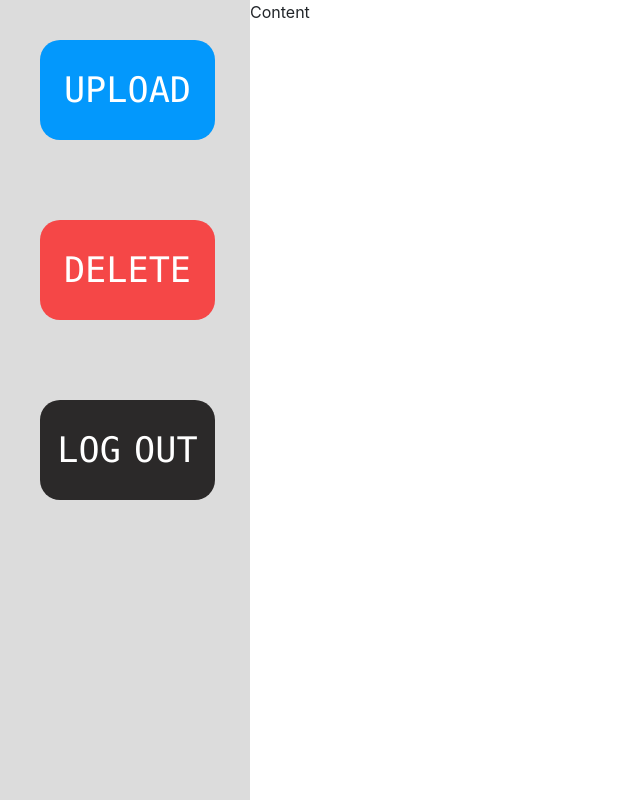
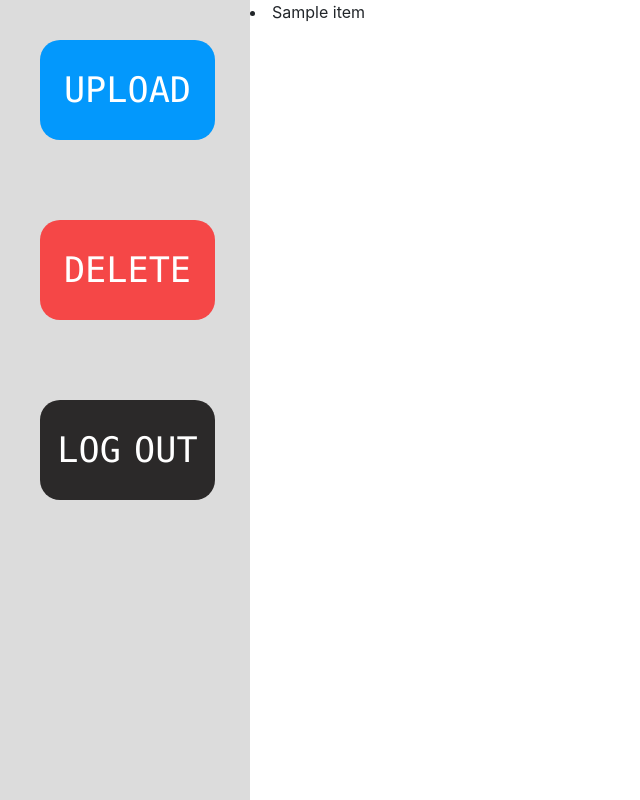
Before and after one commit to CSEC380-Group-12/CSEC380-Final-Project, a Flask app: template src/webapp/templates/home.html in a window 1280 px wide. Shown: the whole page, without its empty margins (0-640 px from the left). Run offline with Flask 2, Linux system fonts and the light colour scheme; the template is opened without the code that fills it: most values are stand-ins (such as "Sample title", 1, 10 or a date in 2020); parts of the project's set-up code (start-up, migrations or seed data) failed here and were passed over; some libraries are stand-ins or nearby versions.

Commit message:
Added Jinja Component
Added a display element using Jinja to (hopefully) display elements given by flask.

```diff
--- a/src/webapp/templates/home.html
+++ b/src/webapp/templates/home.html
@@ -27,7 +27,17 @@
             </form>
         </div>
 
-        <div id="remainder">Content</div>
+        <div class="formBox">
+
+		<div class="embed-responsive">
+  		<iframe class="embed-responsive-item embed-responsive-16by9" src="https://www.youtube.com/embed/zpOULjyy-n8?rel=0" allowfullscreen width="400" height="400"></iframe>
+		</div>
+
+		{% for item in my_list %}
+		<li>{{item}}</li>
+		{% endfor %}
+
+	</div>
     </div>
 
 <body>
```
